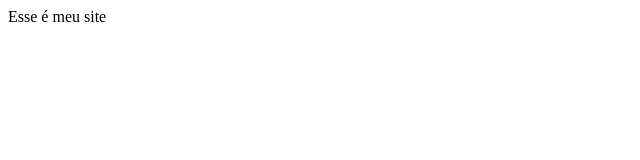
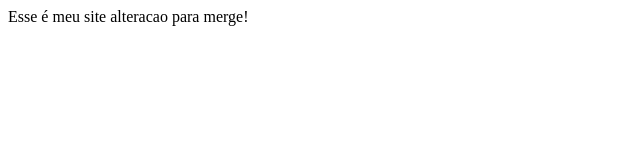
Before and after one commit to danielfernandescc/repositorioTeste, a plain HTML site: page index.html in a window 1280 px wide. Shown: the whole page, without its empty margins (0-640 px from the left). Drawn offline with Linux system fonts and the light colour scheme.

Commit message:
novas alteracoes no branch new para merge

```diff
--- a/index.html
+++ b/index.html
@@ -8,3 +8,4 @@
 Esse é meu site
 </body>
 </html>
+alteracao para merge!
```
